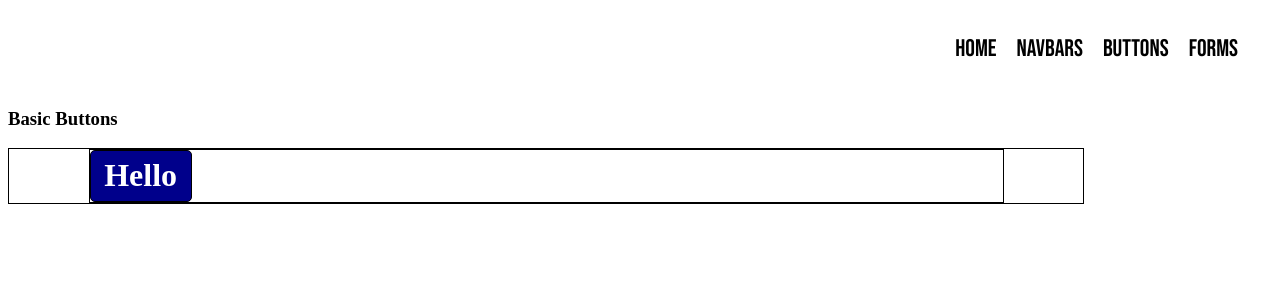
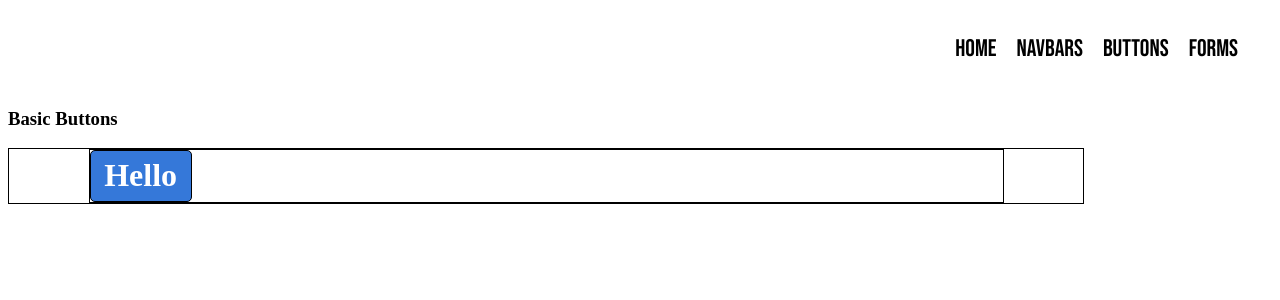
Before and after one commit to macktsawyer/rosco-project, a React (Create React App) app: page /Buttons in a window 1280 px wide. Shown: the top 300 px of the page. Built offline with nearby package versions, Linux system fonts and the light colour scheme.

Commit message:
New button features

```diff
--- a/src/Components/Buttons.js
+++ b/src/Components/Buttons.js
@@ -9,7 +9,7 @@ const Button = styled.div`
     align-content: center;
     border: 1px solid black;
     border-radius: 5px;
-    background: darkblue;
+    background: #3578D9;
     color: white;
     width: 100px;
     height: 50px;
```
